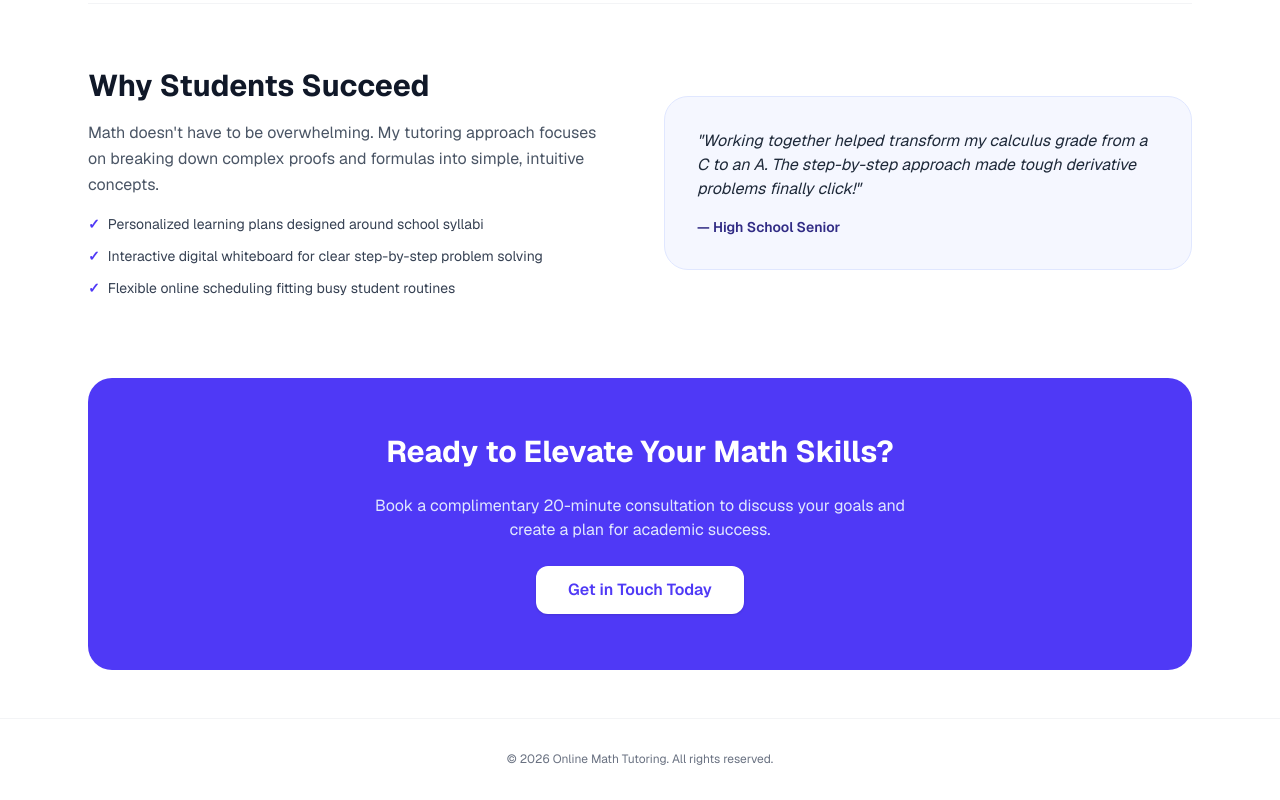
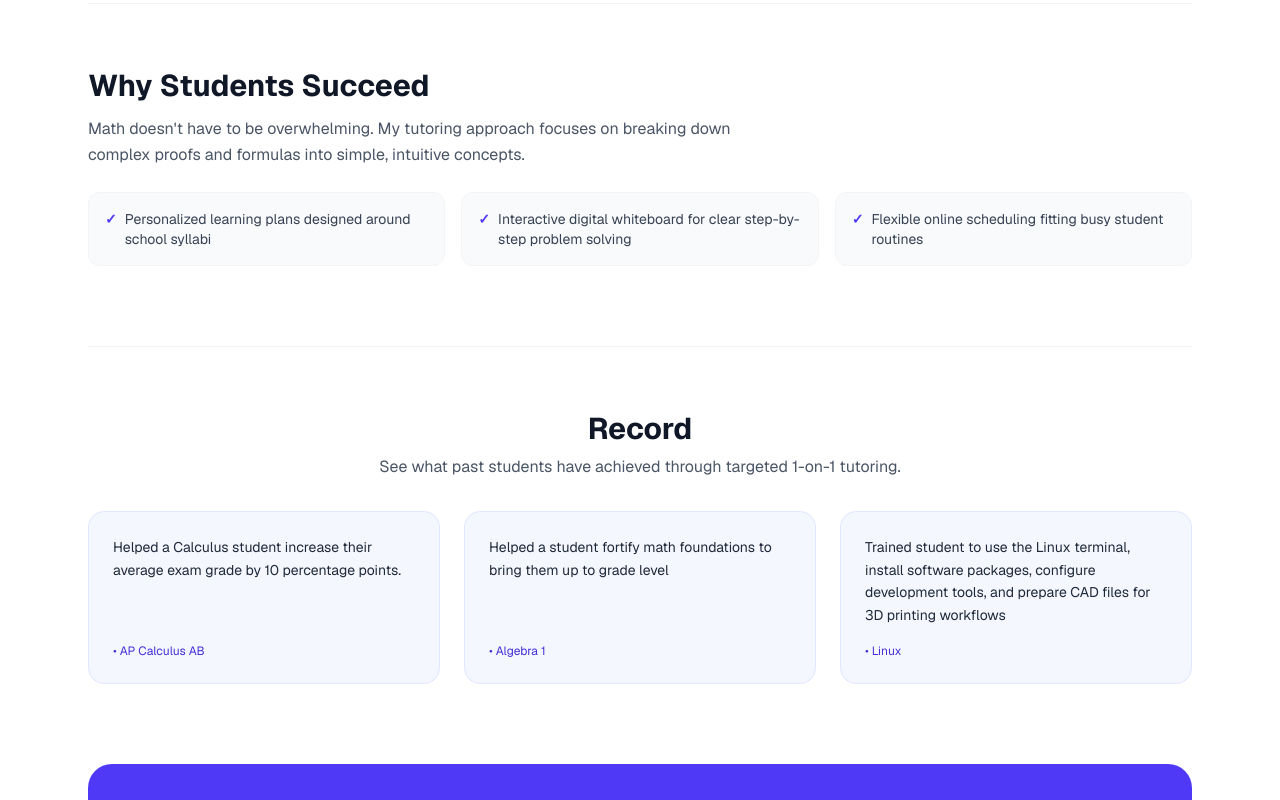
Before and after one commit to conrad1451/tutoring-landing-page, a Next.js app: page / in a window 1280 px wide. Shown: the part 1000-1800 px from the top of the page. Built offline with nearby package versions, Linux system fonts and the light colour scheme.

Commit message:
refactor: extract testimonials into dedicated data file
- Add app/data/testimonials.ts containing
  structured testimonial records

- Dynamic map rendering of testimonials list in
  app/page.tsx

- Update branding and header copy for CS & Math
  Tutoring

```diff
--- /dev/null
+++ b/app/data/testimonials.ts
@@ -0,0 +1,33 @@
+// CHQ: Gemini AI refactored into its own component
+
+export interface Testimonial {
+  id: string;
+  quote: string;
+  author: string;
+  role: string;
+  subject?: string;
+}
+
+export const testimonials: Testimonial[] = [
+  {
+    id: "1",
+    quote: "Helped a Calculus student increase their average exam grade by 10 percentage points.",
+    // author: "Alex M.",
+    // role: "High School Senior",
+    subject: "AP Calculus AB",
+  },
+  {
+    id: "2",
+    quote: "Helped a student fortify math foundations to bring them up to grade level",
+    // author: "Jordan K.",
+    // role: "High School Junior",
+    subject: "Algebra 1",
+  },
+  {
+    id: "3",
+    quote: "Trained student to use the Linux terminal, install software packages, configure development tools, and prepare CAD files for 3D printing workflows",
+    // author: "Parent of 10th Grader",
+    // role: "Parent",
+    subject: "Linux",
+  },
+];
--- a/app/page.tsx
+++ b/app/page.tsx
@@ -1,13 +1,14 @@
 // CHQ: Gemini AI refactored
 
 import Link from "next/link";
+import { testimonials } from "./data/testimonials";
 
 export default function Home() {
   return (
     <div className="min-h-screen flex flex-col font-[family-name:var(--font-geist-sans)]">
       {/* Navigation Header */}
       <header className="sticky top-0 z-50 backdrop-blur-md bg-white/80 border-b border-gray-100 px-6 py-4 flex justify-between items-center max-w-6xl w-full mx-auto">
-        <span className="text-xl font-bold tracking-tight text-indigo-600">MathMastery</span>
+        <span className="text-xl font-bold tracking-tight text-indigo-600">CS & Math Tutoring</span>
         <nav className="space-x-6 text-sm font-medium text-gray-600 hidden md:block">
           <a href="#subjects" className="hover:text-indigo-600 transition-colors">Subjects</a>
           <a href="#about" className="hover:text-indigo-600 transition-colors">About</a>
@@ -17,12 +18,12 @@ export default function Home() {
           href="#book"
           className="bg-indigo-600 text-white text-sm font-semibold px-4 py-2 rounded-lg hover:bg-indigo-700 transition-colors"
         >
-          Book a Free Trial
+          Book a Call
         </a>
       </header>
 
       <main className="flex-1 max-w-6xl w-full mx-auto px-6 py-12 space-y-20">
-        {/* Introduction Section */}
+        {/* Intro Section */}
         <section className="text-center py-12 max-w-3xl mx-auto space-y-6">
           <span className="inline-block bg-indigo-50 text-indigo-700 text-xs font-semibold px-3 py-1 rounded-full uppercase tracking-wider">
             1-on-1 Online Math Tutoring
@@ -78,29 +79,54 @@ export default function Home() {
         </section>
 
         {/* Benefits Section */}
-        <section id="about" className="grid md:grid-cols-2 gap-12 items-center border-t border-gray-100 pt-16">
-          <div className="space-y-4">
+        <section id="about" className="space-y-6 border-t border-gray-100 pt-16">
+          <div className="max-w-2xl space-y-3">
             <h2 className="text-3xl font-bold text-gray-900">Why Students Succeed</h2>
             <p className="text-gray-600 leading-relaxed">
               Math doesn't have to be overwhelming. My tutoring approach focuses on breaking down complex proofs and formulas into simple, intuitive concepts.
             </p>
-            <ul className="space-y-3 text-sm text-gray-700">
-              <li className="flex items-center gap-2">
-                <span className="text-indigo-600 font-bold">✓</span> Personalized learning plans designed around school syllabi
-              </li>
-              <li className="flex items-center gap-2">
-                <span className="text-indigo-600 font-bold">✓</span> Interactive digital whiteboard for clear step-by-step problem solving
-              </li>
-              <li className="flex items-center gap-2">
-                <span className="text-indigo-600 font-bold">✓</span> Flexible online scheduling fitting busy student routines
-              </li>
-            </ul>
           </div>
-          <div className="bg-indigo-50/60 p-8 rounded-3xl border border-indigo-100 space-y-4">
-            <blockquote className="text-gray-800 italic text-base">
-              "Working together helped transform my calculus grade from a C to an A. The step-by-step approach made tough derivative problems finally click!"
-            </blockquote>
-            <p className="text-sm font-semibold text-indigo-900">— High School Senior</p>
+          <ul className="grid md:grid-cols-3 gap-4 text-sm text-gray-700">
+            <li className="flex items-start gap-2 bg-gray-50 p-4 rounded-xl border border-gray-100">
+              <span className="text-indigo-600 font-bold">✓</span>
+              <span>Personalized learning plans designed around school syllabi</span>
+            </li>
+            <li className="flex items-start gap-2 bg-gray-50 p-4 rounded-xl border border-gray-100">
+              <span className="text-indigo-600 font-bold">✓</span>
+              <span>Interactive digital whiteboard for clear step-by-step problem solving</span>
+            </li>
+            <li className="flex items-start gap-2 bg-gray-50 p-4 rounded-xl border border-gray-100">
+              <span className="text-indigo-600 font-bold">✓</span>
+              <span>Flexible online scheduling fitting busy student routines</span>
+            </li>
+          </ul>
+        </section>
+
+        {/* Testimonials List Section */}
+        <section id="testimonials" className="space-y-8 border-t border-gray-100 pt-16">
+          <div className="text-center space-y-2">
+            <h2 className="text-2xl md:text-3xl font-bold text-gray-900">Record</h2>
+            <p className="text-gray-600">See what past students have achieved through targeted 1-on-1 tutoring.</p>
+          </div>
+
+          <div className="grid grid-cols-1 md:grid-cols-3 gap-6">
+            {testimonials.map((item) => (
+              <div
+                key={item.id}
+                className="bg-indigo-50/60 p-6 rounded-2xl border border-indigo-100 flex flex-col justify-between space-y-4"
+              >
+                <blockquote className="text-gray-800 text-sm leading-relaxed">
+                  {/* "{item.quote}" */}
+                  {item.quote}
+                </blockquote>
+                <div>
+                  <p className="text-sm font-semibold text-indigo-950">{item.author}</p>
+                  <p className="text-xs text-indigo-700">
+                    {item.role} {item.subject && `• ${item.subject}`}
+                  </p>
+                </div>
+              </div>
+            ))}
           </div>
         </section>
 
@@ -123,7 +149,7 @@ export default function Home() {
 
       {/* Footer */}
       <footer className="border-t border-gray-100 py-8 text-center text-xs text-gray-500">
-        © {new Date().getFullYear()} Online Math Tutoring. All rights reserved.
+        © {new Date().getFullYear()} Conrad Hansen-Quartey Tutoring. All rights reserved.
       </footer>
     </div>
   );
```
